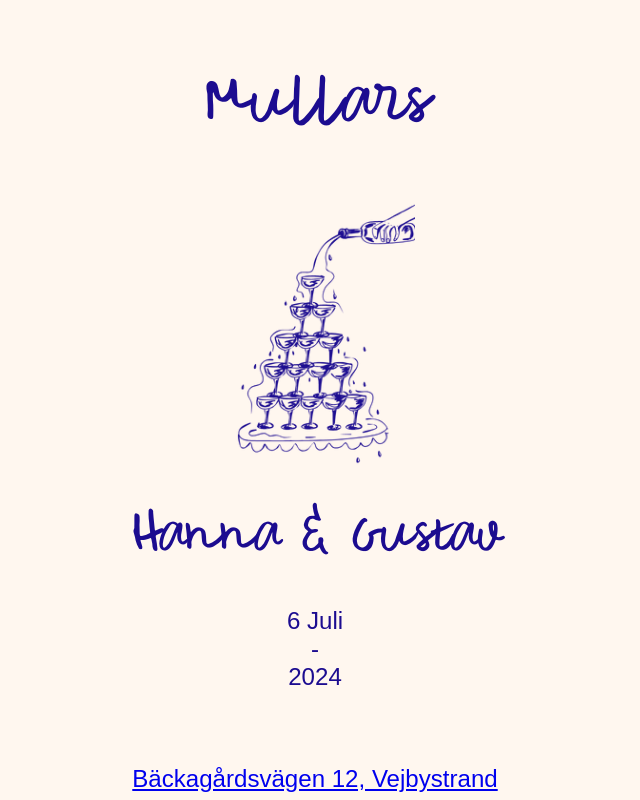
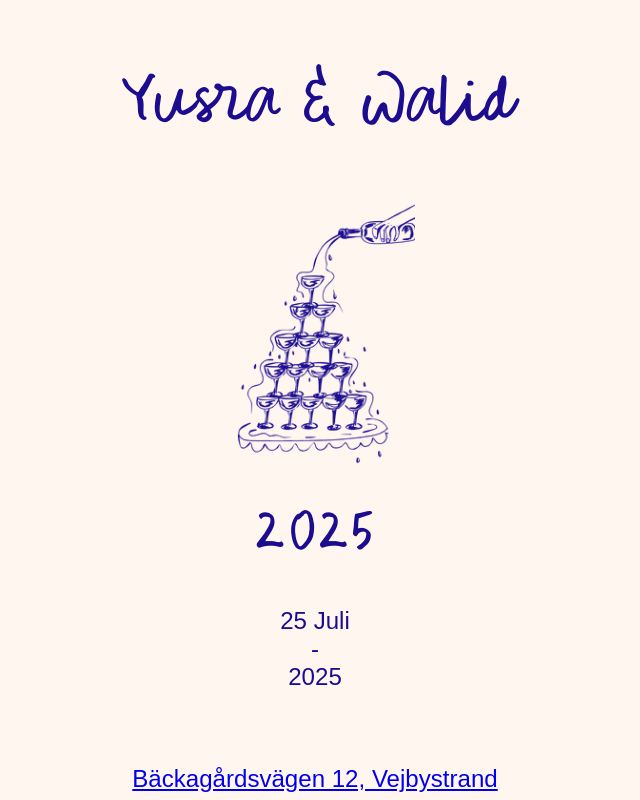
Before and after one commit to gustavlarsson/wedding, a plain HTML site: page index.html in a window 1280 px wide. Shown: the top 800 px of the page, without its empty margins (325-965 px from the left). Drawn offline with Linux system fonts and the light colour scheme; a web font is replaced by a local one.

Commit message:
change for walid

```diff
--- a/index.html
+++ b/index.html
@@ -1,7 +1,7 @@
 <!DOCTYPE html>
 <html lang="en">
 <head>
-  <title>Mullars 2024</title>
+  <title>Yusra och Walid 2025</title>
   <meta charset="UTF-8">
   <meta name="viewport" content="width=device-width, initial-scale=1.0">
   <link rel="stylesheet" href="./main.css">
@@ -9,14 +9,14 @@
 <body>
 <div class="content-container">
   <div style="display:flex;" class="content-container">
-    <h2 id="mullars">Mullars</h2>
+    <h2 id="mullars">Yusra & Walid</h2>
     <img id="champagne-glasses-img" src="./champagne-glasses.png"/>
-    <h1 id="hanna-gustav">Hanna & Gustav</h1>
+    <h1 id="hanna-gustav">2025</h1>
 
     <div id="date-container">
-      <p>6 Juli</p>
+      <p>25 Juli</p>
       <p>-</p>
-      <p>2024</p>
+      <p>2025</p>
     </div>
 
 
```
